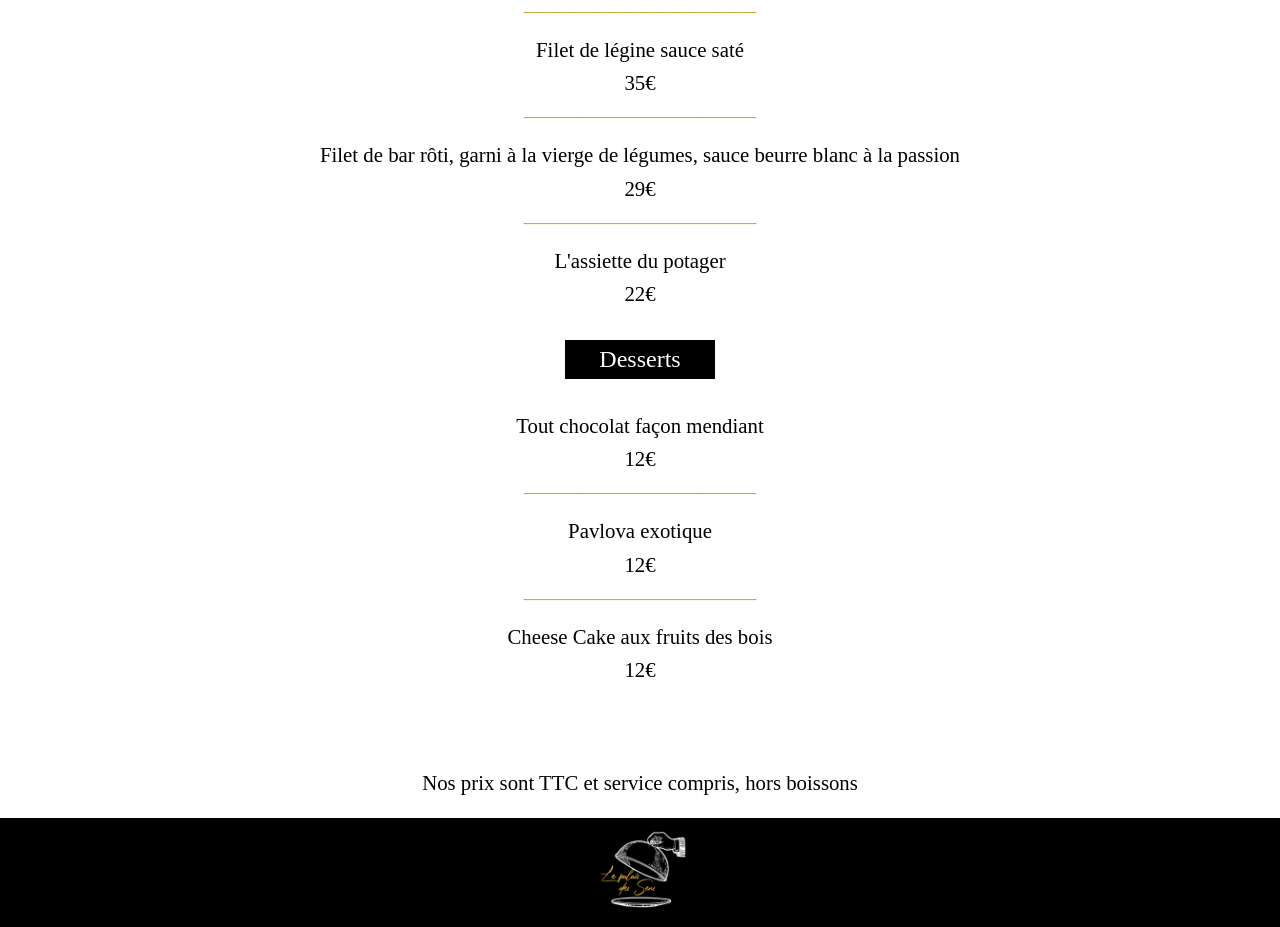
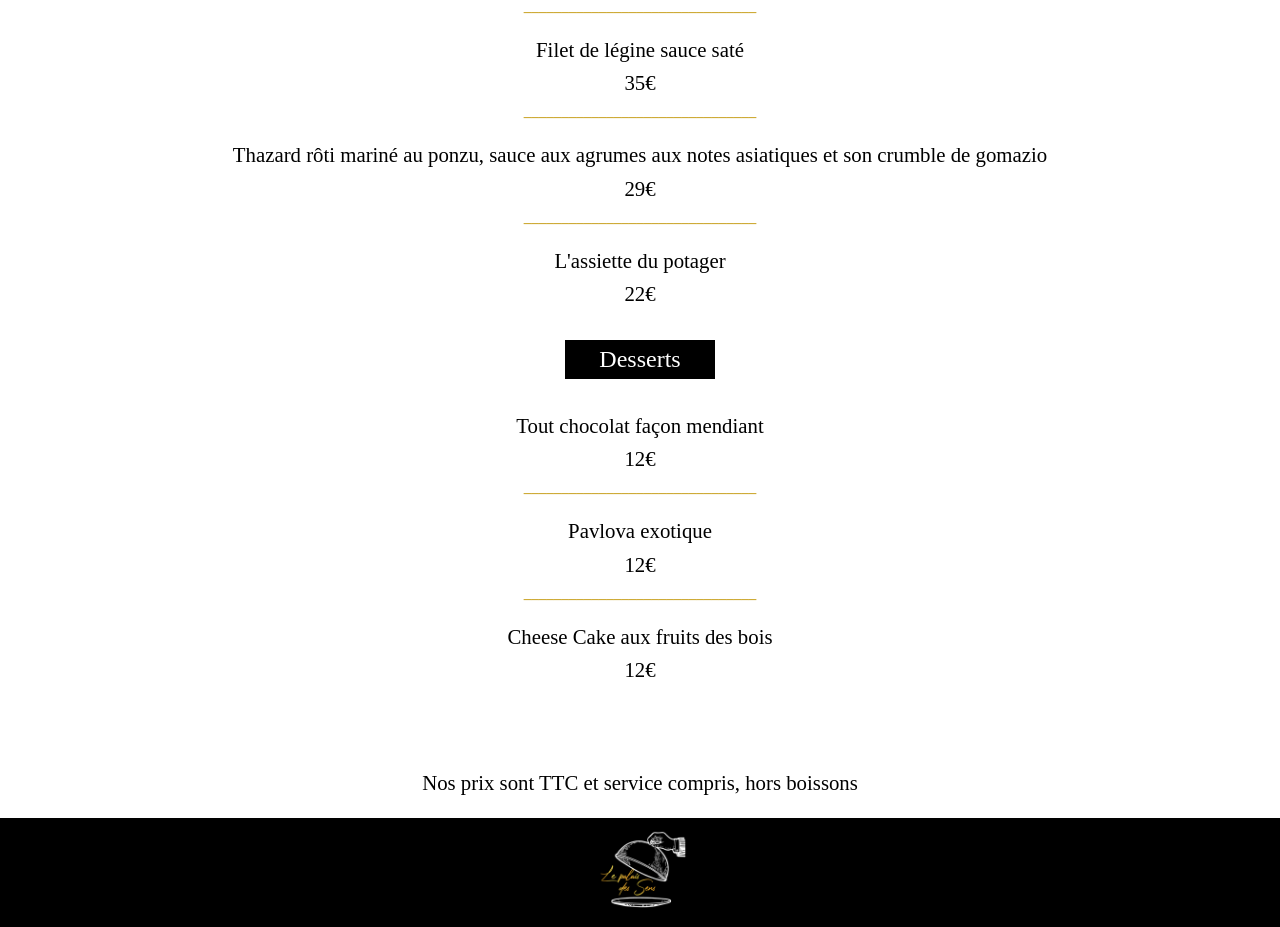
Before and after one commit to leonorine/palaisdessens, a Vue app: page /carte in a window 1280 px wide. Shown: the part 1000-1927 px from the top of the page. Built offline with nearby package versions, Linux system fonts and the light colour scheme.

Commit message:
plats thazard

```diff
--- a/src/views/carte.vue
+++ b/src/views/carte.vue
@@ -44,7 +44,7 @@
             </div>
             <p class="trait">_______________________________</p>
             <div class="carte-item">
-                <p class="nom">Filet de bar rôti, garni à la vierge de légumes, sauce beurre blanc à la passion</p>
+                <p class="nom">Thazard rôti mariné au ponzu, sauce aux agrumes aux notes asiatiques et son crumble de gomazio</p>
                 <p class="prix">29€</p>
             </div>
             <p class="trait">_______________________________</p>
```
